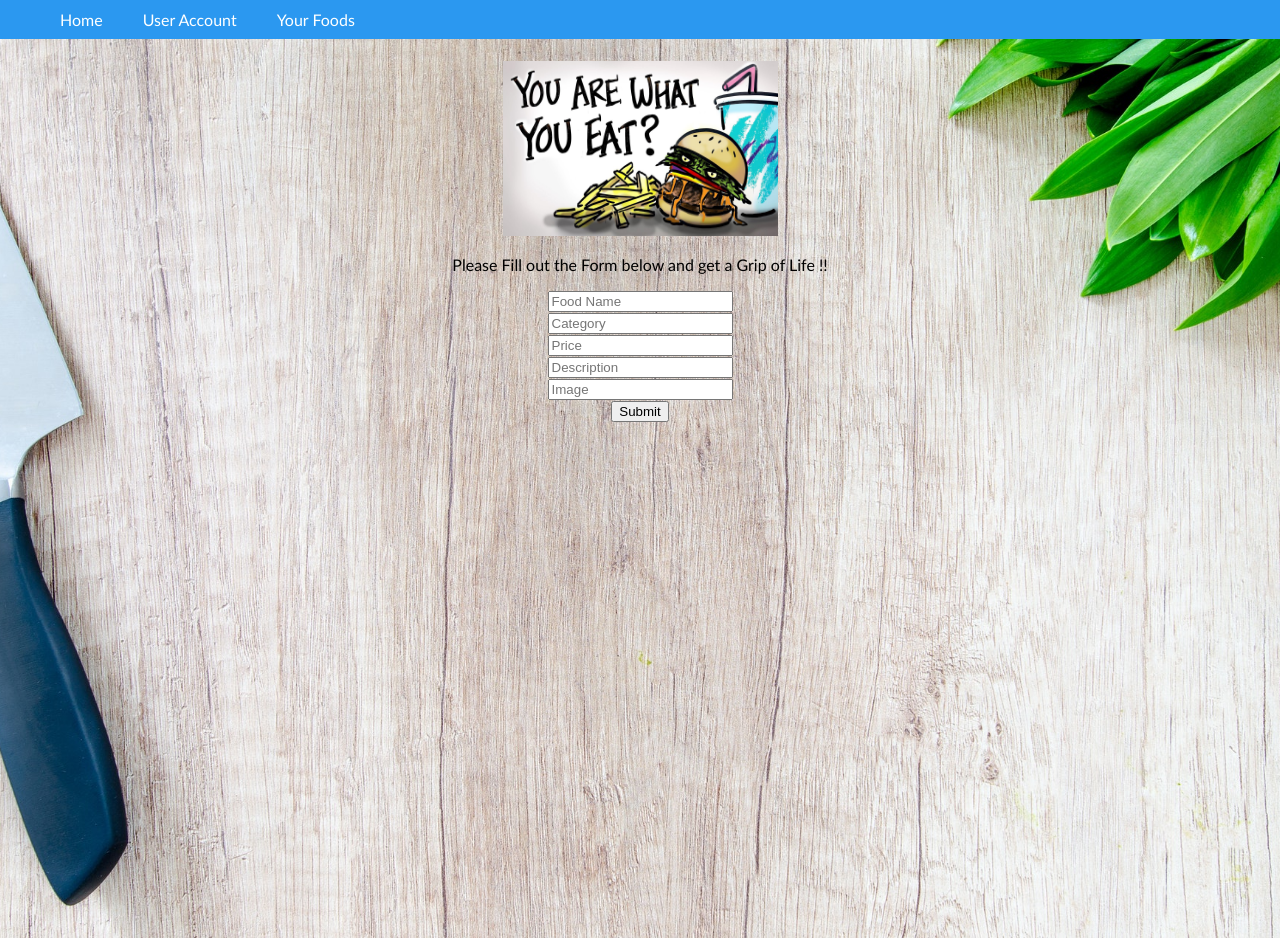
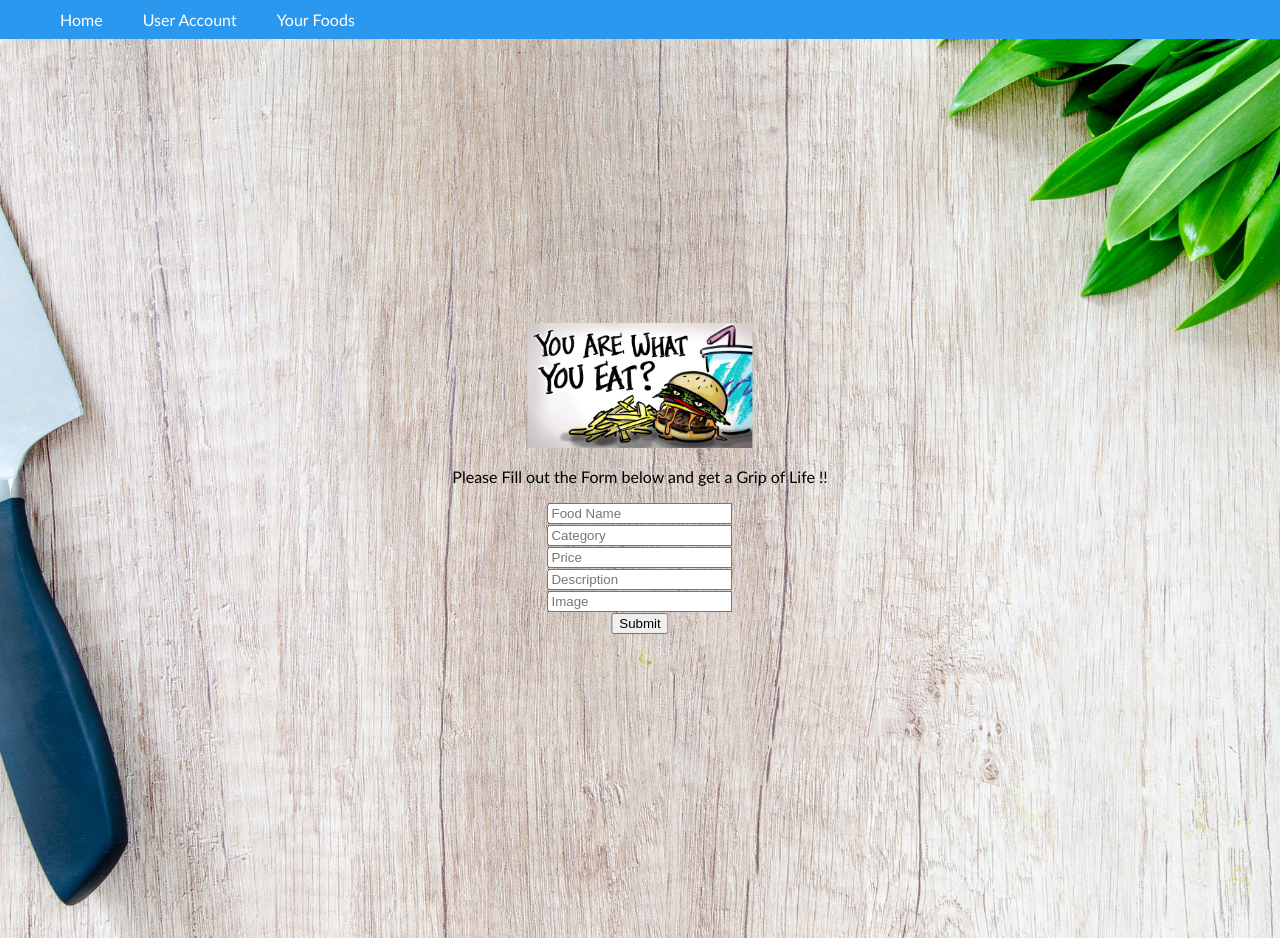
Before and after one commit to husnansultan/SoloProj-frontend, a React (Create React App) app in the folder soloproject-fe/: page /DBAddEntry in a window 1280 px wide. Built offline with nearby package versions, Linux system fonts and the light colour scheme.

Commit message:
Sleek, Div Always Centered
HTML cLEAN UP

```diff
--- a/soloproject-fe/src/DBAddEntry.js
+++ b/soloproject-fe/src/DBAddEntry.js
@@ -62,7 +62,7 @@ class DBAddEntry extends Component {
             <div id="MainDiv">
                 <p>
                 </p>
-                <img src="/Banner.png" width="275" height="175" alt="Banner" />
+                <img src="/Banner.png" width="225" height="125" alt="Banner" />
 
                 <form>
                     <p>Please Fill out the Form below and get a Grip of Life !! </p>
--- a/soloproject-fe/src/DBFindEntry.js
+++ b/soloproject-fe/src/DBFindEntry.js
@@ -50,7 +50,7 @@ class DBFindEntry extends Component {
       <div className="Search" id="MainDiv">
         <p>
         </p>
-        <img src="/Banner.png" width="275" height="175" alt="Banner" />
+        <img src="/Banner.png" width="225" height="125" alt="Banner" />
 
         <form onSubmit={this.retrieveData}>
           <p>Enter Food Name: </p>
--- a/soloproject-fe/src/DBRemoveEntry.js
+++ b/soloproject-fe/src/DBRemoveEntry.js
@@ -42,7 +42,7 @@ class DBRemoveEntry extends Component {
                 <div>
                     <p>
                     </p>
-                    <img src="/Banner.png" width="275" height="175" alt="Banner" />
+                    <img src="/Banner.png" width="225" height="125" alt="Banner" />
                     <form>
                         <p>Enter name and click submit to remove a Food. </p>
                         <input type="text" placeholder="Delete your Guilt..." onChange={(this.handleInput)} name="Delete"></input>
--- a/soloproject-fe/src/DBUpdateEntry.js
+++ b/soloproject-fe/src/DBUpdateEntry.js
@@ -67,7 +67,7 @@ class DBEntryUpdate extends Component {
             <div id="MainDiv">
                 <p>
                 </p>
-                <img src="/Banner.png" width="275" height="175" alt="Banner" />
+                <img src="/Banner.png" width="225" height="125" alt="Banner" />
 
                 <form>
                     <p>Fill out the form if you lied about a Food earlier</p>
--- a/soloproject-fe/src/Home.js
+++ b/soloproject-fe/src/Home.js
@@ -8,7 +8,7 @@ class Home extends Component {
                 <p>
 
                 </p>
-                <img src="/Banner.png" width="275" height="175" alt="Banner" />
+                <img src="/Banner.png" width="225" height="125" alt="Banner" />
                 <h3>You Are What You Eat</h3>
                 <p>Please record the food you 3AT<br />This will help you to better understand your self worth <br />God Willing this will even cleanse your Spirit.</p>
             </div>
--- a/soloproject-fe/src/UserCreateAccount.js
+++ b/soloproject-fe/src/UserCreateAccount.js
@@ -44,7 +44,7 @@ class UserCreateAccount extends Component {
             <div id="MainDiv">
                 <p>
                 </p>
-                <img src="/Banner.png" width="275" height="175" alt="Banner" />
+                <img src="/Banner.png" width="225" height="125" alt="Banner" />
 
                 <form>
                     <p>Fill out the form and click submit to create account. </p>
--- a/soloproject-fe/src/UserFindAccount.js
+++ b/soloproject-fe/src/UserFindAccount.js
@@ -44,7 +44,7 @@ class UserFindAccount extends Component {
       <div className="Search" id="MainDiv">
         <p>
         </p>
-        <img src="/Banner.png" width="275" height="175" alt="Banner" />
+       <img src="/Banner.png" width="225" height="125" alt="Banner" />
 
         <form onSubmit={this.retrieveData}>
           <p>Enter User Name: </p>
--- a/soloproject-fe/src/UserRemoveAccount.js
+++ b/soloproject-fe/src/UserRemoveAccount.js
@@ -43,7 +43,7 @@ class UserRemoveAccount extends Component {
                 <div>
                     <p>
                     </p>
-                    <img src="/Banner.png" width="275" height="175" alt="Banner" />
+                    <img src="/Banner.png" width="225" height="125" alt="Banner" />
                     <form>
                         <p>Enter name and click submit to delete your account.</p>
                         <input type="text" placeholder="Delete Account" onChange={(this.handleInput)} name="Delete"></input>
--- a/soloproject-fe/src/UserUpdateAccount.js
+++ b/soloproject-fe/src/UserUpdateAccount.js
@@ -50,7 +50,7 @@ class UserUpdateAccount extends Component {
             <div id="MainDiv">
                 <p>
                 </p>
-                <img src="/Banner.png" width="275" height="175" alt="Banner"/>
+                <img src="/Banner.png" width="225" height="125" alt="Banner" />
 
                 <form>
                     <p>Fill out the form and click submit to update account.</p>
--- a/soloproject-fe/src/index.css
+++ b/soloproject-fe/src/index.css
@@ -17,7 +17,7 @@ html {
   text-align: center;
   padding: 45px 20px;
   color: black;
-  font-family: Calibri, Arial, Helvetica, sans-serif;
+  font-family: Calibri, Arial, Helvetica, sans-serif, Aclonica;
 }
 
 nav ul {
@@ -76,12 +76,19 @@ nav .active {
  .dropdown:hover .dropdown-content {
   display: block;
 }
+input[type=text] {
+  -webkit-transition: width 2.0s ease-in-out;
+  transition: width 2.0s ease-in-out;
+}
+
+input[type=text]:focus {
+  width: 100%;
+  border: 3px solid #555;
+}
 
 #MainDiv{
-/*
-    width:100%;
-    position:fixed;
-    top:10%;
-    left:0px;
-*/
+    position: fixed;
+  left: 50%;
+  top: 60%;
+  -webkit-transform: translate(-50%, -50%);
 }
```
